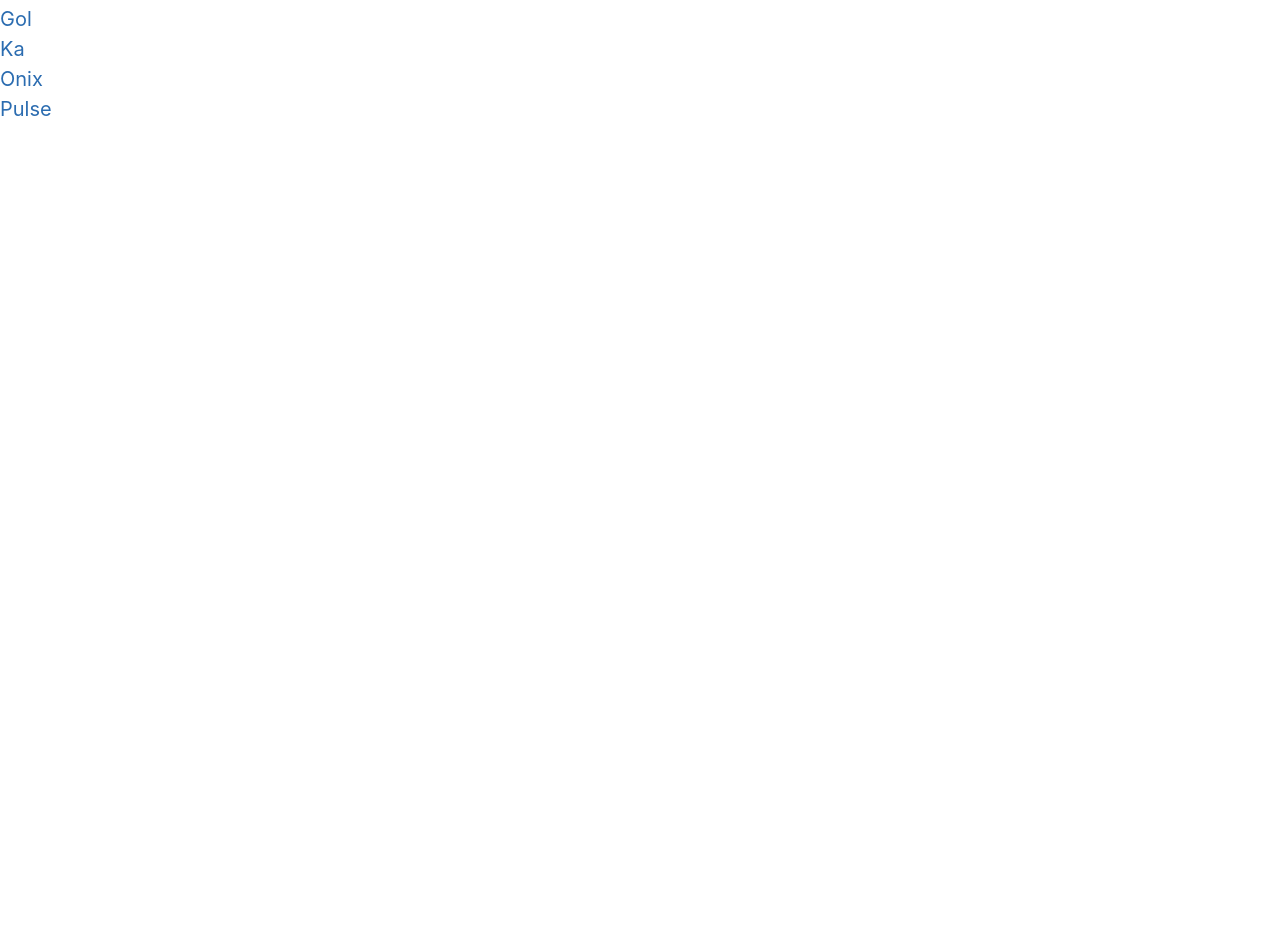
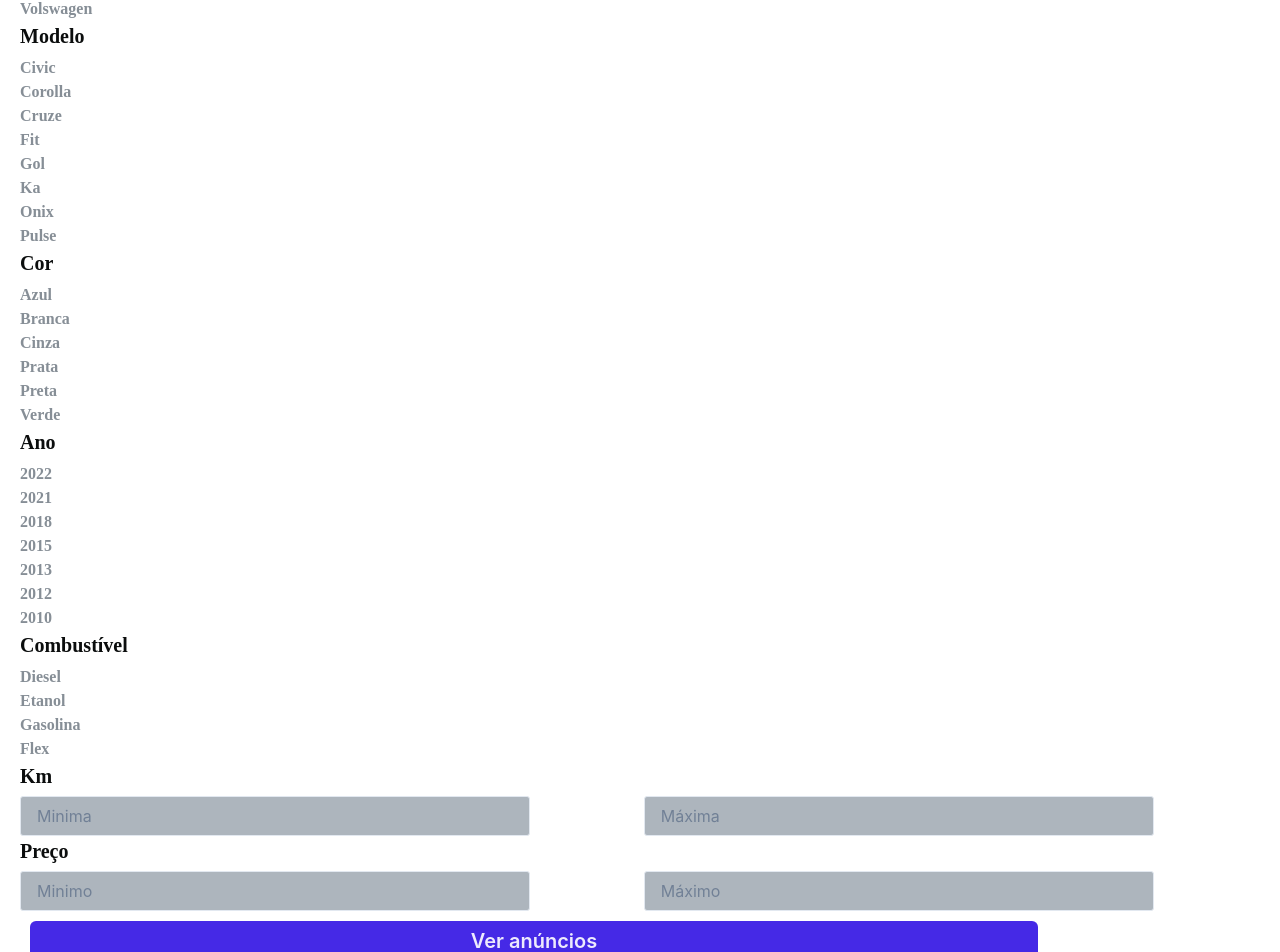
Before and after one commit to projeto-fullstackM6-MotorShop/MotorShop-Next.js, a Next.js app in the folder motorshop/: page / in a window 1280 px wide. Shown: the part 158-1110 px from the top of the page. Before the commit the page ends 800 px from the top, so only its background shows below. Built offline with nearby package versions, Linux system fonts and the light colour scheme.

Commit message:
feat: styled filter

```diff
--- /dev/null
+++ b/motorshop/src/components/filterCard.tsx
@@ -0,0 +1,189 @@
+import { FilterContext } from "@/contexts/filterContext";
+import { useContext } from "react";
+import { Box, Button, Flex, Input, Text, theme } from '@chakra-ui/react';
+import dataCar from '../../../dataTeste'
+
+const FilterCard = () => {
+  const { allModels, allMarks, allColors, allYears, allFuels } = useContext(FilterContext)
+  return (
+    <>
+      <Flex justify="start" flexDirection='column' marginLeft={'20px'}>
+        <Text
+          fontSize='sm'
+          fontFamily='heading'
+          fontWeight='semibold'
+          color={'grey.0'}
+        >Marca</Text>
+        <Box marginTop={'5px'}>
+          {
+            allMarks.map((model) => {
+              return (
+                <Text
+                  fontSize='xs'
+                  fontFamily='heading'
+                  fontWeight='semibold'
+                  color={'grey.3'}
+                  key={model}
+                  cursor={'pointer'}
+                >{model}</Text>
+              )
+            })
+          }
+        </Box>
+        <Text
+          fontSize='sm'
+          fontFamily='heading'
+          fontWeight='semibold'
+          color={'grey.0'}
+        >Modelo</Text>
+        <Box marginTop={'5px'}>
+          {
+            allModels.map((model) => {
+              return (
+                <Text
+                  fontSize='xs'
+                  fontFamily='heading'
+                  fontWeight='semibold'
+                  color={'grey.3'}
+                  key={model}
+                  cursor={'pointer'}
+                >{model}</Text>
+              )
+            })
+          }
+        </Box>
+        <Text
+          fontSize='sm'
+          fontFamily='heading'
+          fontWeight='semibold'
+          color={'grey.0'}
+        >Cor</Text>
+        <Box marginTop={'5px'}>
+          {
+            allColors.map((model) => {
+              return (
+                <Text
+                  fontSize='xs'
+                  fontFamily='heading'
+                  fontWeight='semibold'
+                  color={'grey.3'}
+                  key={model}
+                  cursor={'pointer'}
+                >{model}</Text>
+              )
+            })
+          }
+        </Box>
+        <Text
+          fontSize='sm'
+          fontFamily='heading'
+          fontWeight='semibold'
+          color={'grey.0'}
+        >Ano</Text>
+        <Box marginTop={'5px'}>
+        {
+          allYears.map((model) => {
+            return (
+              <Text
+              fontSize='xs'
+                fontFamily='heading'
+                fontWeight='semibold'
+                color={'grey.3'}
+                key={model}
+                cursor={'pointer'}
+                >{model}</Text>
+                )
+              })
+            }
+            </Box>
+        <Text
+          fontSize='sm'
+          fontFamily='heading'
+          fontWeight='semibold'
+          color={'grey.0'}
+        >Combustível</Text>
+        <Box marginTop={'5px'}>
+
+        {
+          allFuels.map((model) => {
+            return (
+              <Text
+                fontSize='xs'
+                fontFamily='heading'
+                fontWeight='semibold'
+                color={'grey.3'}
+                key={model}
+                cursor={'pointer'}
+                >{model}</Text>
+                )
+              })
+            }
+            </Box>
+        <Text
+          fontSize='sm'
+          fontFamily='heading'
+          fontWeight='semibold'
+          color={'grey.0'}
+          mb={'5px'}
+        >Km</Text>
+
+        <Flex width={'90%'} justify={'space-between'} >
+          <Input
+            placeholder="Minima"
+            fontSize={'xs'}
+            type="number"
+            background={'grey.4'}
+            width={'45%'}
+            borderRadius={'3px'}
+          ></Input>
+          <Input
+            placeholder="Máxima"
+            fontSize={'xs'}
+            type="number"
+            background={'grey.4'}
+            width={'45%'}
+            borderRadius={'3px'}
+          ></Input>
+        </Flex>
+        <Text
+          fontSize='sm'
+          fontFamily='heading'
+          fontWeight='semibold'
+          color={'grey.0'}
+          mb={'5px'}
+        >Preço</Text>
+        <Flex width={'90%'} justify={'space-between'}>
+          <Input
+            placeholder="Minimo"
+            fontSize={'xs'}
+            type="number"
+            color={'grey.2'}
+            background={'grey.4'}
+            width={'45%'}
+            borderRadius={'3px'}
+          ></Input>
+          <Input
+            placeholder="Máximo"
+            fontSize={'xs'}
+            type="number"
+            color={'grey.2'}
+            background={'grey.4'}
+            width={'45%'}
+            borderRadius={'3px'}
+          ></Input>
+        </Flex>
+
+        <Button
+          background={'brand.4'}
+          color={'brand.1'}
+          m={'10px'}
+          fontSize={'sm'}
+          width={'80%'}
+        >Ver anúncios</Button>
+
+      </Flex>
+    </>
+  )
+}
+
+export default FilterCard
--- a/motorshop/src/components/filtercard/filterCard.tsx
+++ /dev/null
@@ -1,26 +0,0 @@
-import { FilterContext } from "@/contexts/filterContext";
-import { useContext } from "react";
-import { Text, theme } from '@chakra-ui/react';
-import dataCar  from '../../../../dataTeste'
-
-
-const FilterCard = () => {
-
-  const { allModels } = useContext(FilterContext)
-
-  return (
-    <>
-      <Text fontSize='lg'>Modelo</Text>
-
-      {
-        allModels.map((model) => {
-          return (
-            <Text fontSize='sm' key={model}>{model}</Text>
-          )
-        })
-      }
-    </>
-  )
-}
-
-export default FilterCard
--- a/motorshop/src/pages/index.tsx
+++ b/motorshop/src/pages/index.tsx
@@ -1,6 +1,7 @@
-import FilterCard from "@/components/filtercard/filterCard"
+import FilterCard from "@/components/filterCard"
 
 const teste = () => {
+
   return (
     <>
       <FilterCard></FilterCard>
```
Also changed, not shown: motorshop/src/components/filtercard/style.ts (deleted, +0 -17 lines).
